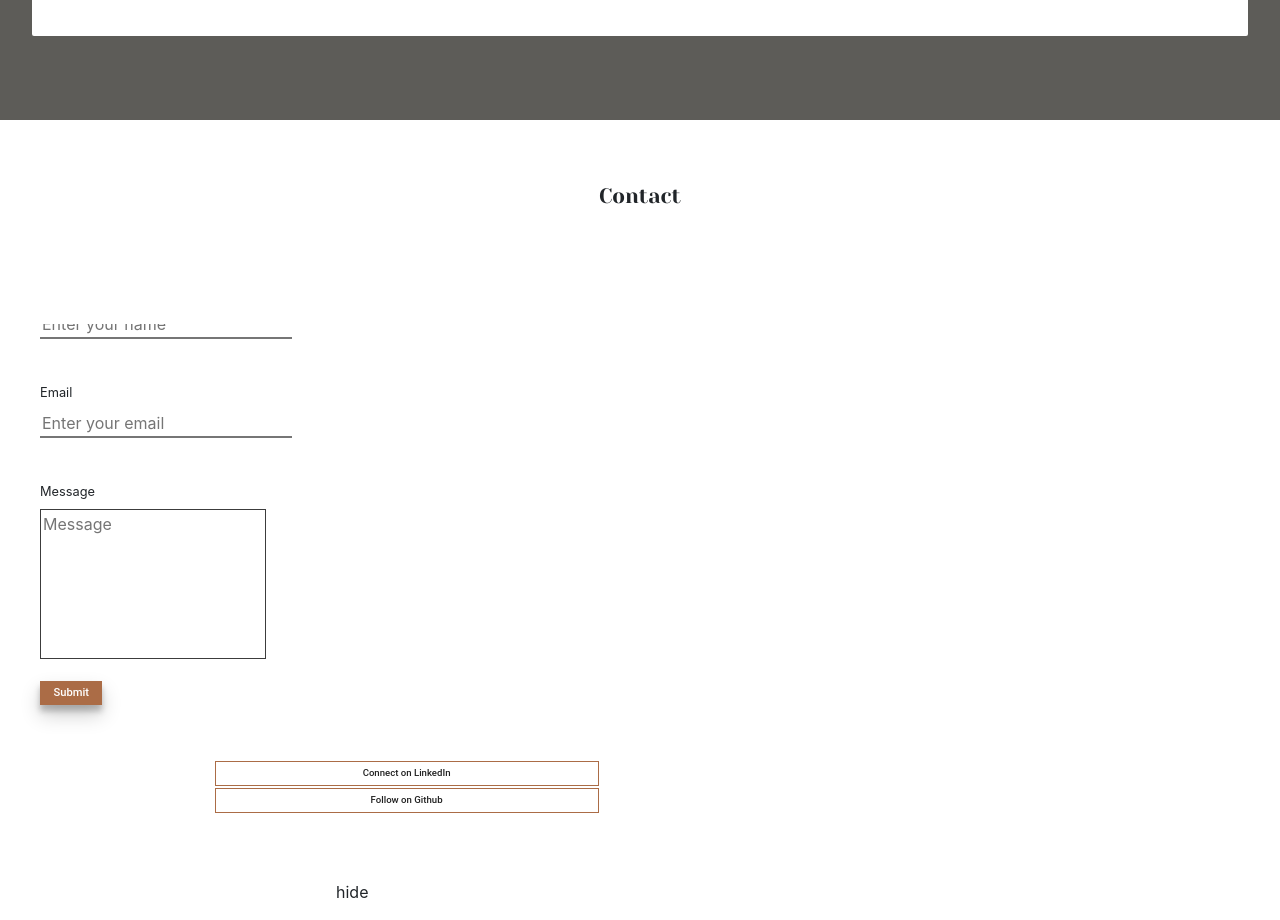
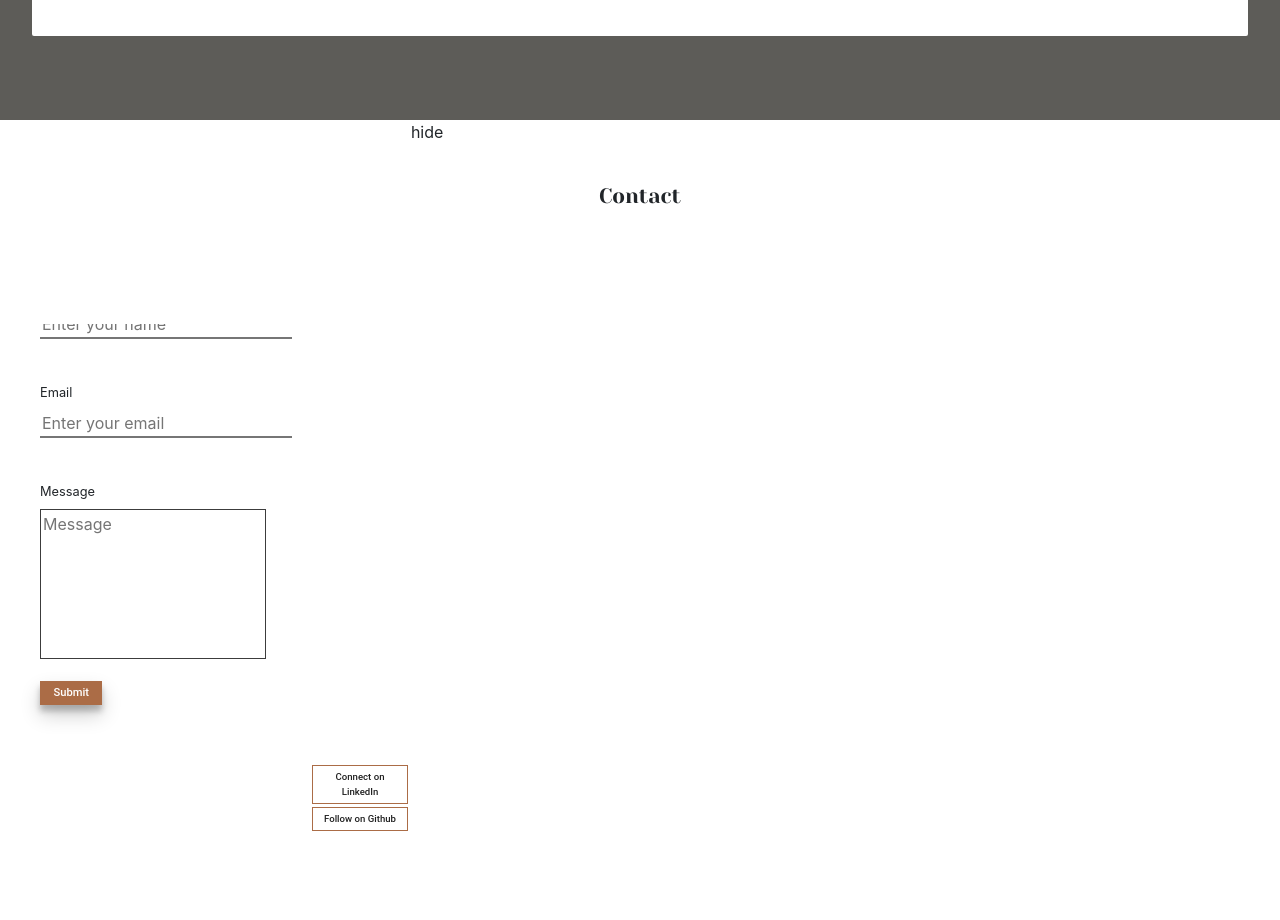
Before and after one commit to indyamolloy/Portfolio, a React (Create React App) app: page / in a window 1280 px wide. Shown: the part 3100-4020 px from the top of the page. Built offline with nearby package versions, Linux system fonts and the light colour scheme; a web font is replaced by a local one.

Commit message:
button changes

```diff
--- a/src/components/Contact/contact.module.css
+++ b/src/components/Contact/contact.module.css
@@ -1,7 +1,3 @@
-body {
-  position: absolute;
-}
-
 .container {
   position: relative;
   background-color: white;
@@ -105,22 +101,15 @@ body {
 
   color: rgb(33, 33, 33);
   border: #ab6c46 solid 1.5px;
-  width: 60%;
+  width: 12vh;
 }
 
 .followContainer {
   display: flex;
   flex-direction: column;
-  position: absolute;
-  bottom: 2vh;
-  margin: 11vh;
-  width: 50%;
-  justify-content: flex-end;
-  align-items: center;
+  position: sticky;
+  justify-content: center;
+  align-items: flex-end;
+  margin-top: 70vh;
+  margin-left: 2vh;
 }
-
-.hideButton {
-  height: 10px;
-  align-self: flex-end;
-  padding: 5vh;
-}
```
